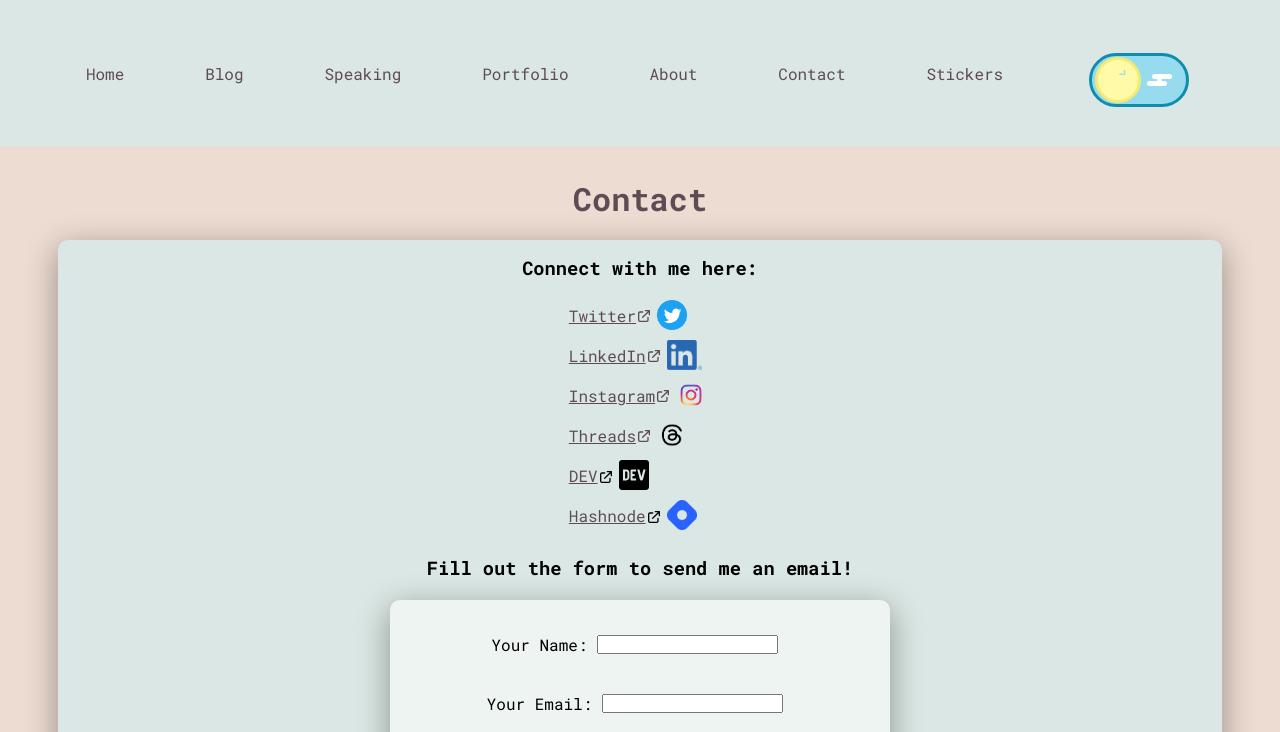
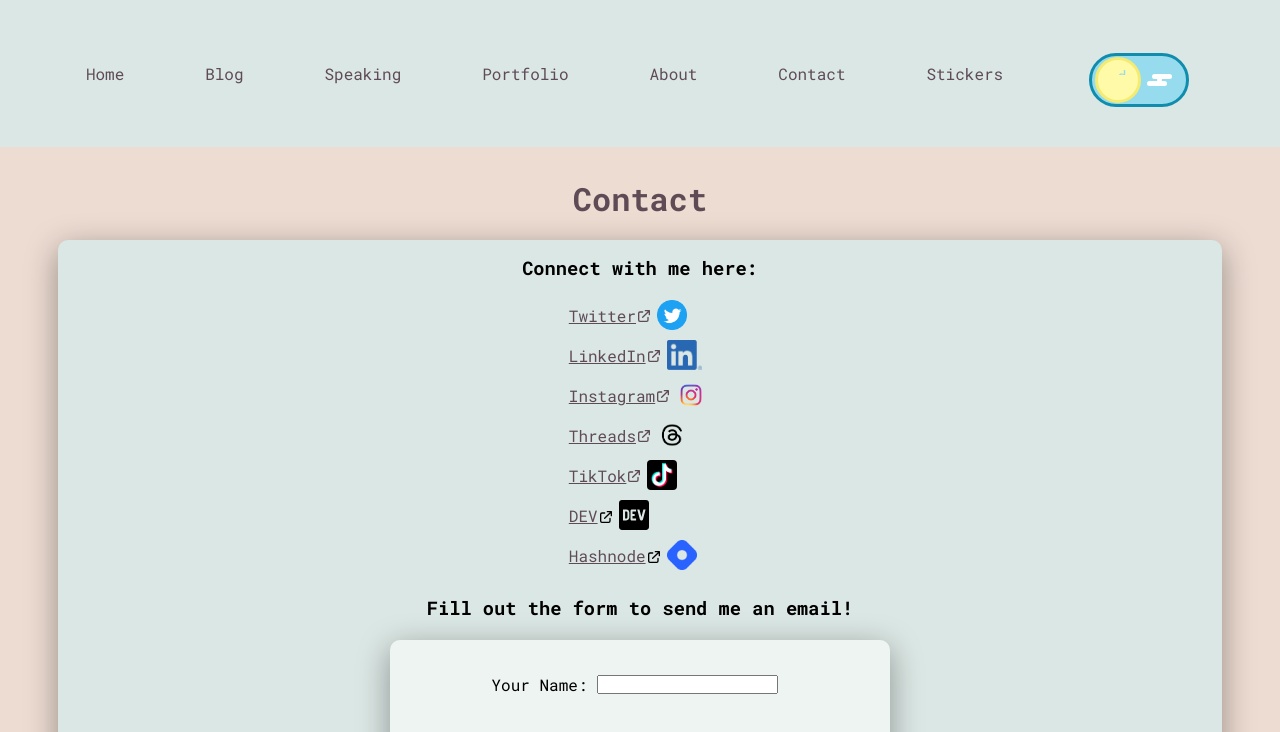
Before and after one commit to abbeyperini/Portfolio2.0, a React (Create React App) app in the folder portfolio/: page /contact in a window 1280 px wide. Shown: the top 732 px of the page. Built offline with nearby package versions, Linux system fonts and the light colour scheme.

Commit message:
add tiktok to contact section

```diff
--- a/portfolio/src/components/Contact.js
+++ b/portfolio/src/components/Contact.js
@@ -5,6 +5,7 @@ import TwitterLogo from '../images/Twitter.png';
 import LinkedInLogo from '../images/Linked-logo.png';
 import InstagramLogo from '../images/insta-icon.png';
 import ThreadsLogo from '../images/threads-logo.png';
+import TikTokLogo from '../images/tiktok-logo.png';
 import { ReactComponent as DEVLogo } from '../images/devto.svg';
 import HashnodeLogo from '../images/hashnode-icon.png';
 
@@ -48,6 +49,7 @@ function Contact({home}) {
                   <li><a className="link-new-tab" aria-label="link to open Abbey's LinkedIn profile in a new tab" href="https://www.linkedin.com/in/abbey-perini/" target="_blank" rel="noreferrer">LinkedIn<ExternalLink className="external-link" id="LinkedInExternalLink" focusable="false"/></a><img src={LinkedInLogo} alt="" className="contact-logo linked-in"/></li>
                   <li><a className="link-new-tab" aria-label="link to open Abbey's Instagram profile in a new tab" href="https://www.instagram.com/abbeyperinicodes/" target="_blank" rel="noreferrer">Instagram<ExternalLink className="external-link" id="InstagramExternalLink" focusable="false"/></a><img src={InstagramLogo} alt="" className="contact-logo instagram"/></li>
                   <li><a className="link-new-tab" aria-label="link to open Abbey's Threads profile in a new tab" href="https://www.threads.net/@abbeyperinicodes/" target="_blank" rel="noreferrer">Threads<ExternalLink className="external-link" id="ThreadsExternalLink" focusable="false"/></a><img src={ThreadsLogo} alt="" className="contact-logo threads"/></li>
+                  <li><a className="link-new-tab" aria-label="link to open Abbey's TikTok profile in a new tab" href="https://www.tiktok.com/@abbeyperinicodes/" target="_blank" rel="noreferrer">TikTok<ExternalLink className="external-link" id="TikTokExternalLink" focusable="false"/></a><img src={TikTokLogo} alt="" className="contact-logo tiktok"/></li>
                   <li><a href="https://dev.to/abbeyperini" target="_blank" rel="noreferrer" aria-label="link to Abbey's Profile on DEV">DEV</a><ExternalLink className="external-link" id="DEVExternalLink" focusable="false"/><DEVLogo className="contact-logo" focusable="false" /></li>
                   <li><a href="https://abbeyperini.hashnode.dev/" target="_blank" rel="noreferrer" aria-label="link to Abbey's Profile on Hashnode">Hashnode</a><ExternalLink className="external-link" id="HashnodeExternalLink" focusable="false"/><img src={HashnodeLogo} alt="" className="contact-logo"/></li>
                 </ul>
--- a/portfolio/src/styles/App.css
+++ b/portfolio/src/styles/App.css
@@ -399,6 +399,10 @@ nav {
   width: 35px;
 }
 
+.tiktok {
+  border-radius: 4px;
+}
+
 .contact-form {
   background: rgba(255, 255, 255, .55);
   box-shadow: 0 8px 32px 0 rgba(0,0,0,.37);
```
Also changed, not shown: portfolio/src/images/tiktok-logo.png (added), 1 other file (tests, documents, lock files or other folders).
